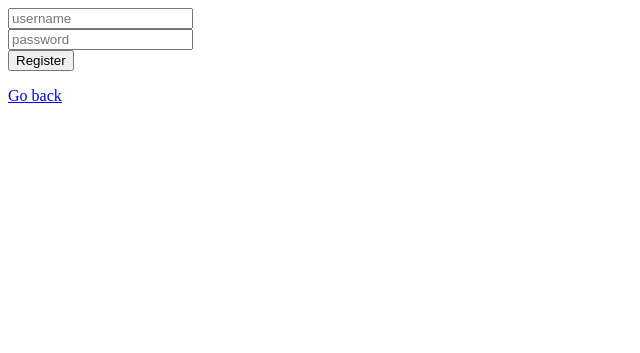
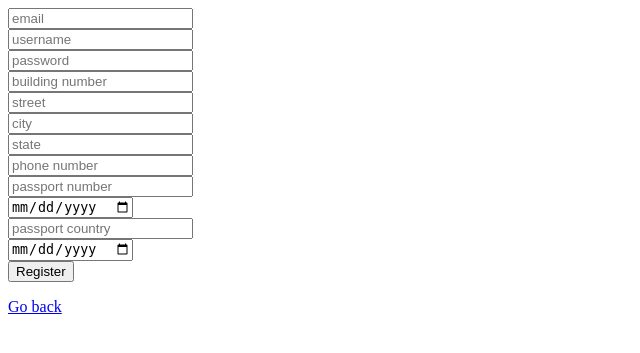
Before and after one commit to EdenWuyifan/Flight-Ticket-Booking-Site, a Flask app: page /register in a window 1280 px wide. Shown: the top 353 px of the page, without its empty margins (0-640 px from the left). Run offline with Flask 2, Linux system fonts and the light colour scheme.

Commit message:
Update and fixed style errors

```diff
--- a/server.py
+++ b/server.py
@@ -1,25 +1,26 @@
 from flask import Flask, render_template, request, url_for, redirect, session
 import mysql.connector
+import sys
 
 #Initialize the app from Flask
 app = Flask(__name__,
-            static_url_path="/",
-            static_folder="static")
+	static_url_path="/",
+	static_folder="static")
 
 #Configure MySQL
 conn = mysql.connector.connect(host='localhost',
-                       user='root',
-                       password='root',
-                       database='blog',
-                       port=1024)
+	user='root',
+	password='root',
+	database='Airtickets',
+	port=8889)
 
 
 #Define a route to hello function
 @app.route('/')
 def hello():
-    if 'username' in session:
-        return redirect(url_for('home'))
-    return render_template('index.html')
+	if 'email' in session:
+		return redirect(url_for('home'))
+	return render_template('index.html')
 
 #Define route for login
 @app.route('/login')
@@ -35,14 +36,14 @@ def register():
 @app.route('/loginAuth', methods=['GET', 'POST'])
 def loginAuth():
 	#grabs information from the forms
-	username = request.form['username']
+	email = request.form['email']
 	password = request.form['password']
 
 	#cursor used to send queries
 	cursor = conn.cursor()
 	#executes query
-	query = "SELECT * FROM user WHERE username = '{}' and password = '{}'"
-	cursor.execute(query.format(username, password))
+	query = "SELECT * FROM Customer WHERE email = '{}' and password = '{}'"
+	cursor.execute(query.format(email, password))
 	#stores the results in a variable
 	data = cursor.fetchone()
 	#use fetchall() if you are expecting more than 1 data row
@@ -51,7 +52,7 @@ def loginAuth():
 	if(data):
 		#creates a session for the the user
 		#session is a built in
-		session['username'] = username
+		session['email'] = email
 		return redirect(url_for('home'))
 	else:
 		#returns an error message to the html page
@@ -61,54 +62,76 @@ def loginAuth():
 #Authenticates the register
 @app.route('/registerAuth', methods=['GET', 'POST'])
 def registerAuth():
-	#grabs information from the forms
+    #grabs information from the forms
+	email = request.form['email']
 	username = request.form['username']
 	password = request.form['password']
+	building_num = request.form['buildingnum']
+	if building_num == "": building_num=None
+	street = request.form['street']
+	if street == "": street=None
+	city = request.form['city']
+	if city == "": city=None
+	state = request.form['state']
+	if state == "": state=None
+	phone_num = request.form['phonenumber']
+	if phone_num == "": phone_num=None
+	passport_number = request.form['passportnumber']
+	if passport_number == "": passport_number=None
+	passport_expiration = request.form['passportexpiration']
+	if passport_expiration == "": passport_expiration=None
+	passport_country = request.form['passportcountry']
+	if passport_country == "": passport_country=None
+	date_of_birth = request.form['dob']
+	if date_of_birth == "": date_of_birth=None
 
-	#cursor used to send queries
+	print(email, username, password, building_num, street, city, state, phone_num, passport_country, passport_expiration, passport_country, date_of_birth, file=sys.stdout)
+    #cursor used to send queries
 	cursor = conn.cursor()
-	#executes query
-	query = "SELECT * FROM user WHERE username = '{}'"
-	cursor.execute(query.format(username))
-	#stores the results in a variable
+    #executes query
+	query = "SELECT * FROM Customer WHERE email = '{}'"
+	cursor.execute(query.format(email))
+    #stores the results in a variable
 	data = cursor.fetchone()
-	#use fetchall() if you are expecting more than 1 data row
+    #use fetchall() if you are expecting more than 1 data row
 	error = None
 	if(data):
-		#If the previous query returns data, then user exists
+	#If the previous query returns data, then user exists
 		error = "This user already exists"
 		return render_template('register.html', error = error)
 	else:
-		ins = "INSERT INTO user VALUES('{}', '{}')"
-		cursor.execute(ins.format(username, password))
+		ins = "INSERT INTO Customer VALUES('{}', '{}', '{}', '{}', '{}', '{}', '{}', '{}', '{}', '{}', '{}', '{}')"
+		cursor.execute(ins.format(email, username, password, building_num, street, city, state, phone_num, passport_number, passport_expiration, passport_country, date_of_birth))
 		conn.commit()
 		cursor.close()
 		return render_template('index.html')
 
+'''
 @app.route('/home')
 def home():
-    username = session['username']
+    email = session['email']
     cursor = conn.cursor();
     query = "SELECT ts, blog_post FROM blog WHERE username = '{}' ORDER BY ts DESC"
     cursor.execute(query.format(username))
     data1 = cursor.fetchall()
     cursor.close()
-    return render_template('home.html', username=username, posts=data1)
+    return render_template('home.html', email=username, posts=data1)
 
 @app.route('/post', methods=['GET', 'POST'])
 def post():
-	username = session['username']
+	email = session['email']
 	cursor = conn.cursor();
 	blog = request.form['blog']
-	query = "INSERT INTO blog (blog_post, username) VALUES('{}', '{}')"
+	query = "INSERT INTO blog (blog_post, email) VALUES('{}', '{}')"
 	cursor.execute(query.format(blog, username))
 	conn.commit()
 	cursor.close()
 	return redirect(url_for('home'))
+'''
 
 @app.route('/logout')
 def logout():
-	session.pop('username')
+	session.pop('email')
 	return redirect('/')
 
 app.secret_key = 'some key that you will never guess'
--- a/templates/login.html
+++ b/templates/login.html
@@ -1,5 +1,6 @@
 <html>
 <head>
+	<link href="/css/bootstrap.min.css" rel="stylesheet"/>
 	<link rel="stylesheet" href='/css/header_style.css'>
 </head>
 <body>
@@ -35,11 +36,11 @@
 					</div>
 					<form action="/loginAuth" method="POST">
 						<div class="form-group">
-							<input type="text" name = "username" required/>
+							<input class="form-control" type="text" name = "username" required/>
 							<span class="form-label">Username</span>
 						</div>
 						<div class="form-group">
-							<input type="password" name = "password" required/>
+							<input class="form-control" type="password" name = "password" required/>
 							<span class="form-label">Password</span>
 						</div>
 
--- a/templates/register.html
+++ b/templates/register.html
@@ -3,8 +3,18 @@
 </head>
 <body>
 <form action="/registerAuth" method="POST">
+	<input type="email" name = "email" placeholder="email" required/> </br>
 	<input type="text" name = "username" placeholder="username" required/> </br>
 	<input type="password" name = "password" placeholder="password" required/></br>
+	<input type="number" name = "buildingnum" placeholder="building number"/> </br>
+	<input type="text" name = "street" placeholder="street"/> </br>
+	<input type="text" name = "city" placeholder="city"/> </br>
+	<input type="text" name = "state" placeholder="state"/> </br>
+	<input type="number" name = "phonenumber" placeholder="phone number"/> </br>
+	<input type="text" name = "passportnumber" placeholder="passport number"/> </br>
+	<input type="date" name = "passportexpiration" placeholder="passport expiration"/> </br>
+	<input type="text" name = "passportcountry" placeholder="passport country"/> </br>
+	<input type="date" name = "dob" placeholder="date of birth"/> </br>
 	<input type="submit" value = Register />
 	{% if error %}
 		<p class="error"><strong>Error:</strong> {{error}}</p>
```
Also changed, not shown: static/css/header_style.css (+8 -5 lines), templates/index.html (+6 -4 lines).
